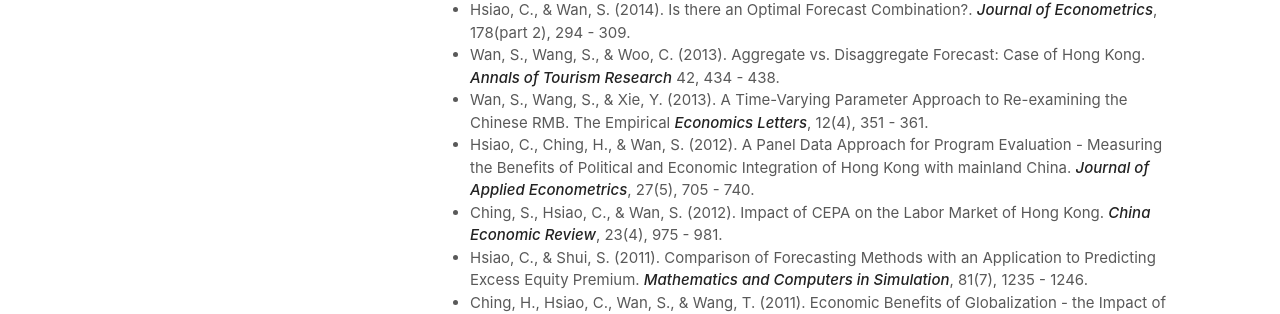
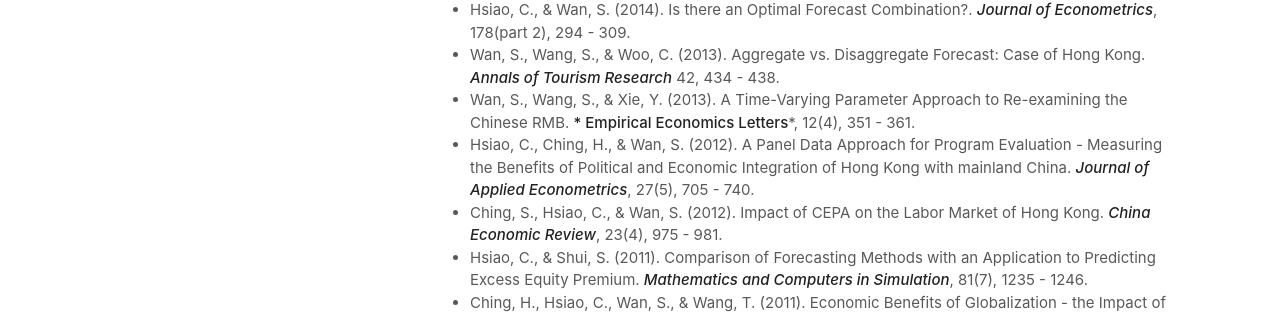
Before and after one commit to Monique-Wan/home, a Jekyll site: the page built from research.md, in a window 1280 px wide and 1034 px high. Shown: the part 458-772 px from the top of the window. Built offline with Jekyll 4.4.1, drawn with Linux system fonts in a browser that asks for light colours; our own code applies the rules of GitHub Pages for plain Markdown files.

Commit message:
Update research.md

```diff
--- a/research.md
+++ b/research.md
@@ -11,7 +11,7 @@
 * Wan, S., Song, H., & Ko, D. (2016). Density forecasting for tourism demand. ***Annals of Tourism Research***, 60, 27- 30.
 * Hsiao, C., & Wan, S. (2014). Is there an Optimal Forecast Combination?. ***Journal of Econometrics***, 178(part 2), 294 - 309.
 * Wan, S., Wang, S., & Woo, C. (2013). Aggregate vs. Disaggregate Forecast: Case of Hong Kong. ***Annals of Tourism Research*** 42, 434 - 438.
-* Wan, S., Wang, S., & Xie, Y. (2013). A Time-Varying Parameter Approach to Re-examining the Chinese RMB. The Empirical ***Economics Letters***, 12(4), 351 - 361.
+* Wan, S., Wang, S., & Xie, Y. (2013). A Time-Varying Parameter Approach to Re-examining the Chinese RMB. *** Empirical Economics Letters***, 12(4), 351 - 361.
 * Hsiao, C., Ching, H., & Wan, S. (2012). A Panel Data Approach for Program Evaluation - Measuring the Benefits of Political and Economic Integration of Hong Kong with mainland China. ***Journal of Applied Econometrics***, 27(5), 705 - 740.
 * Ching, S., Hsiao, C., & Wan, S. (2012). Impact of CEPA on the Labor Market of Hong Kong. ***China Economic Review***, 23(4), 975 - 981.
 * Hsiao, C., & Shui, S. (2011). Comparison of Forecasting Methods with an Application to Predicting Excess Equity Premium. ***Mathematics and Computers in Simulation***, 81(7), 1235 - 1246.
```
